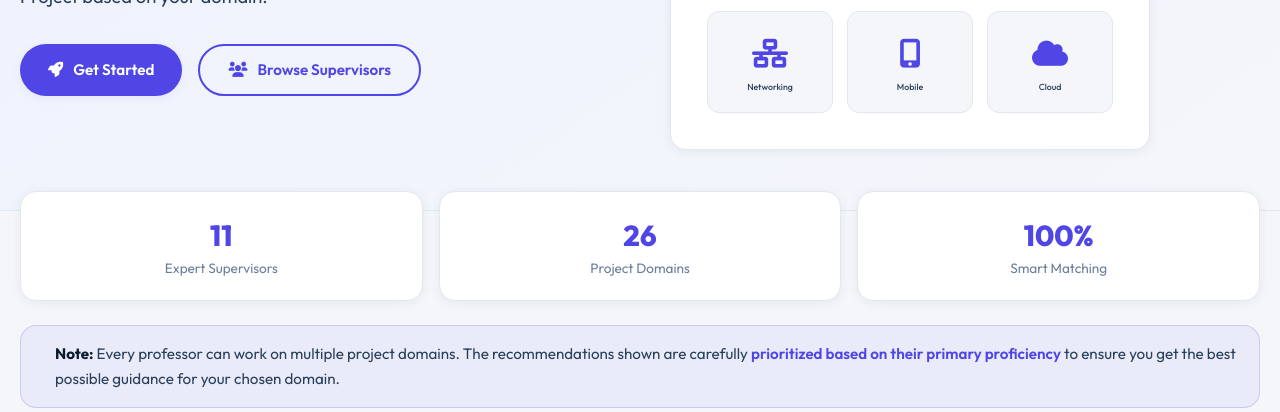
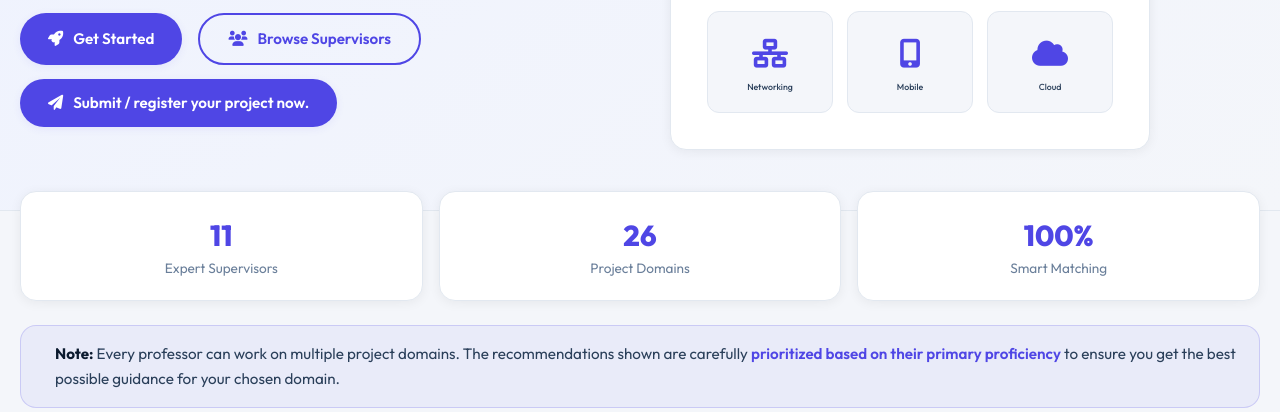
Before and after one commit to ahmadaizazdev/FYPHELPDESK, a plain HTML site: page index.html in a window 1280 px wide. Shown: the part 388-800 px from the top of the page. Drawn offline with Linux system fonts and the light colour scheme.

```diff
--- a/index.html
+++ b/index.html
@@ -1480,6 +1480,9 @@
                         <div class="hero-buttons">
                             <a href="#" class="btn" data-page="recommendation"><i class="fas fa-rocket"></i> Get Started</a>
                             <a href="#" class="btn btn-outline" data-page="supervisors"><i class="fas fa-users"></i> Browse Supervisors</a>
+                        </div>
+                        <div style="margin-top:14px;">
+                            <a href="#" class="btn" data-page="submit"><i class="fas fa-paper-plane"></i> Submit / register your project now.</a>
                         </div>
                     </div>
                     <div class="hero-visual">
```
